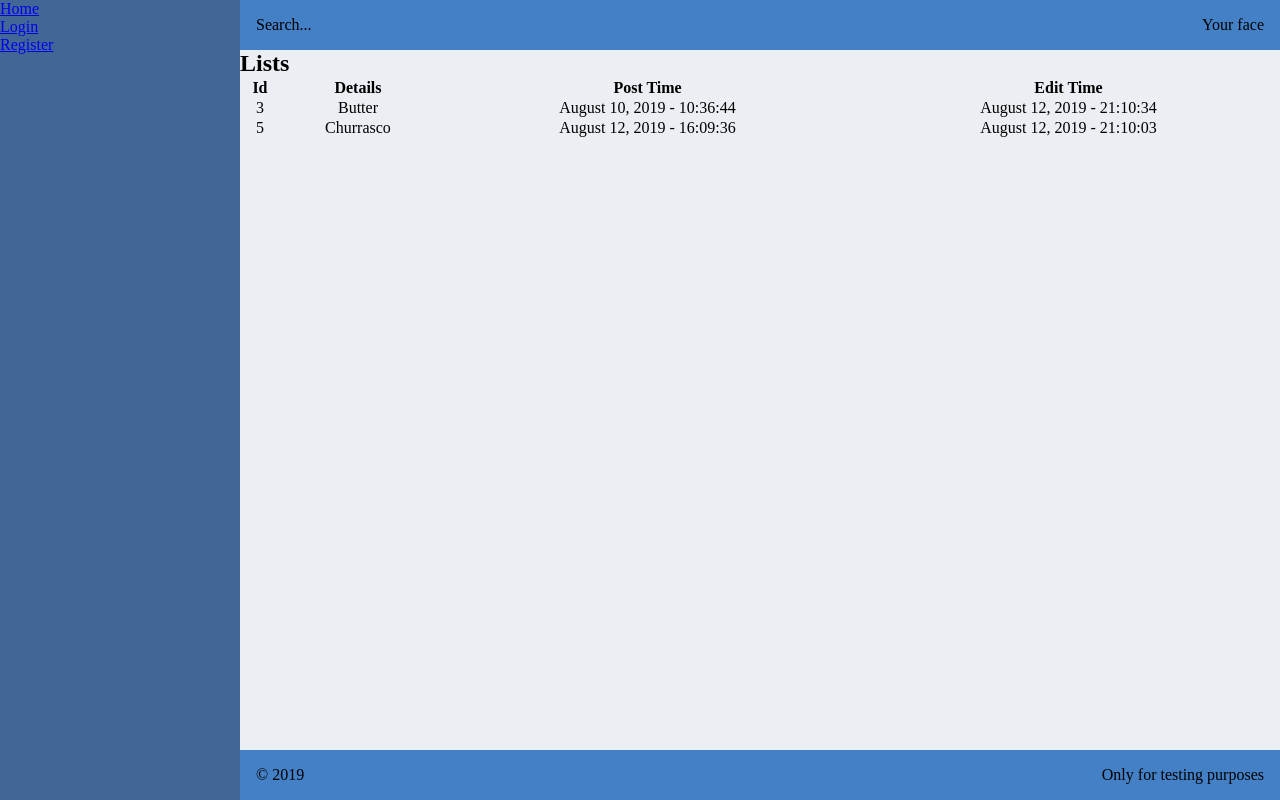
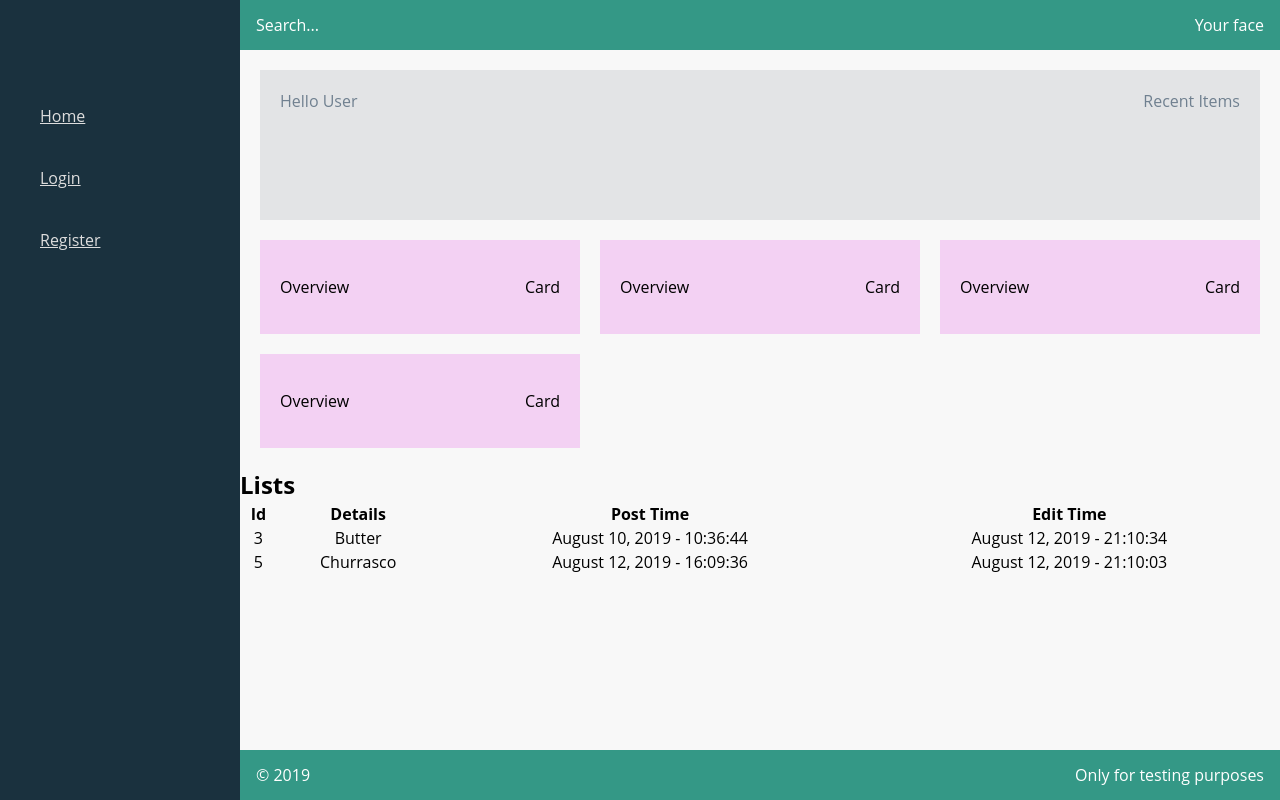
Before and after one commit to leonidasyopan/php-polindo, a PHP site: page / in a window 1280 px wide. Run offline with PHP 8.4, Linux system fonts and the light colour scheme; data comes from the database, SQL or seed files in the repository.

Commit message:
Added some of the sections in the page

```diff
--- a/css/styles.css
+++ b/css/styles.css
@@ -3,6 +3,10 @@
     padding: 0;
     border: 0;
     box-sizing: border-box;
+}
+
+body {
+    font-family: 'Open Sans', Helvetica, sans-serif;
 }
 
 #main-container {
@@ -19,22 +23,25 @@
 /* Give every child element its grid name */
 .header {
     grid-area: header;
-    background-color: #4480C5;
+    background-color: #349886;
+    color: #FFFFFF;
 }
 
 .sidenav {
     grid-area: sidenav;
-    background-color: rgba(46, 86, 139, 0.9);
+    background-color: #1A313E;
+    color: #FFFFFF;
 }
 
 .main {
     grid-area: main;
-    background-color: #EBEFF3;
+    background-color: #F8F8F8;
 }
 
 .footer {
     grid-area: footer;
-    background-color: #4480C5;
+    background-color: #349886;
+    color: #FFFFFF;
 }
 
 .header, .footer {
@@ -42,4 +49,63 @@
     align-items: center;
     justify-content: space-between;
     padding: 0 16px;
+
 }
+
+/* Sidebar styles */
+
+.sidenav {
+    display: flex; /* Will be hidden on mobile */
+    flex-direction: column;
+    grid-area: sidenav;
+}
+
+.sidenav__list {
+    padding: 0;
+    margin-top: 85px;
+    list-style-type: none;
+}
+
+.sidenav__list-item {
+    padding: 20px 20px 20px 40px;
+
+}
+
+.sidenav__list-item a {
+    color: #ddd;
+}
+
+.sidenav__list-item:hover {
+    background-color: rgba(255, 255, 255, 0.2);
+    cursor: pointer;
+}
+
+/* Main header */
+
+.main-header {
+    display: flex;
+    justify-content: space-between;
+    margin: 20px;
+    padding: 20px;
+    height: 150px; /* Force our height since we don't have actual content yet */
+    background-color: #e3e4e6;
+    color: slategray;
+}
+
+/* Overview cards */
+
+.main-overview {
+    display: grid;
+    grid-template-columns: repeat(auto-fit, minmax(265px, 1fr)); /* Where the magic happens */
+    grid-auto-rows: 94px;
+    grid-gap: 20px;
+    margin: 20px;
+}
+
+.overviewcard {
+    display: flex;
+    align-items: center;
+    justify-content: space-between;
+    padding: 20px;
+    background-color: #d3d3;
+}
--- a/index.php
+++ b/index.php
@@ -17,14 +17,39 @@
         </header>
         <aside class="sidenav">
             <nav>
-                <ul>
-                    <li><a href="index.php">Home</a></li>
-                    <li><a href="login.php">Login</a></li>
-                    <li><a href="register.php">Register</a></li>
+                <ul class="sidenav__list">
+                    <li class="sidenav__list-item"><a href="index.php">Home</a></li>
+                    <li class="sidenav__list-item"><a href="login.php">Login</a></li>
+                    <li class="sidenav__list-item"><a href="register.php">Register</a></li>
                 </ul>
             </nav>
         </aside>
         <main class="main">
+
+            <div class="main-header">
+                <div class="main-header__heading">Hello User</div>
+                <div class="main-header__updates">Recent Items</div>
+            </div>
+
+            <div class="main-overview">
+            <div class="overviewcard">
+                <div class="overviewcard__icon">Overview</div>
+                <div class="overviewcard__info">Card</div>
+            </div>
+            <div class="overviewcard">
+                <div class="overviewcard__icon">Overview</div>
+                <div class="overviewcard__info">Card</div>
+            </div>
+            <div class="overviewcard">
+                <div class="overviewcard__icon">Overview</div>
+                <div class="overviewcard__info">Card</div>
+            </div>
+            <div class="overviewcard">
+                <div class="overviewcard__icon">Overview</div>
+                <div class="overviewcard__info">Card</div>
+            </div>
+            </div>
+
             <h2>Lists</h2>
             <table width="100%" border="1px">
                 <tr>
```
